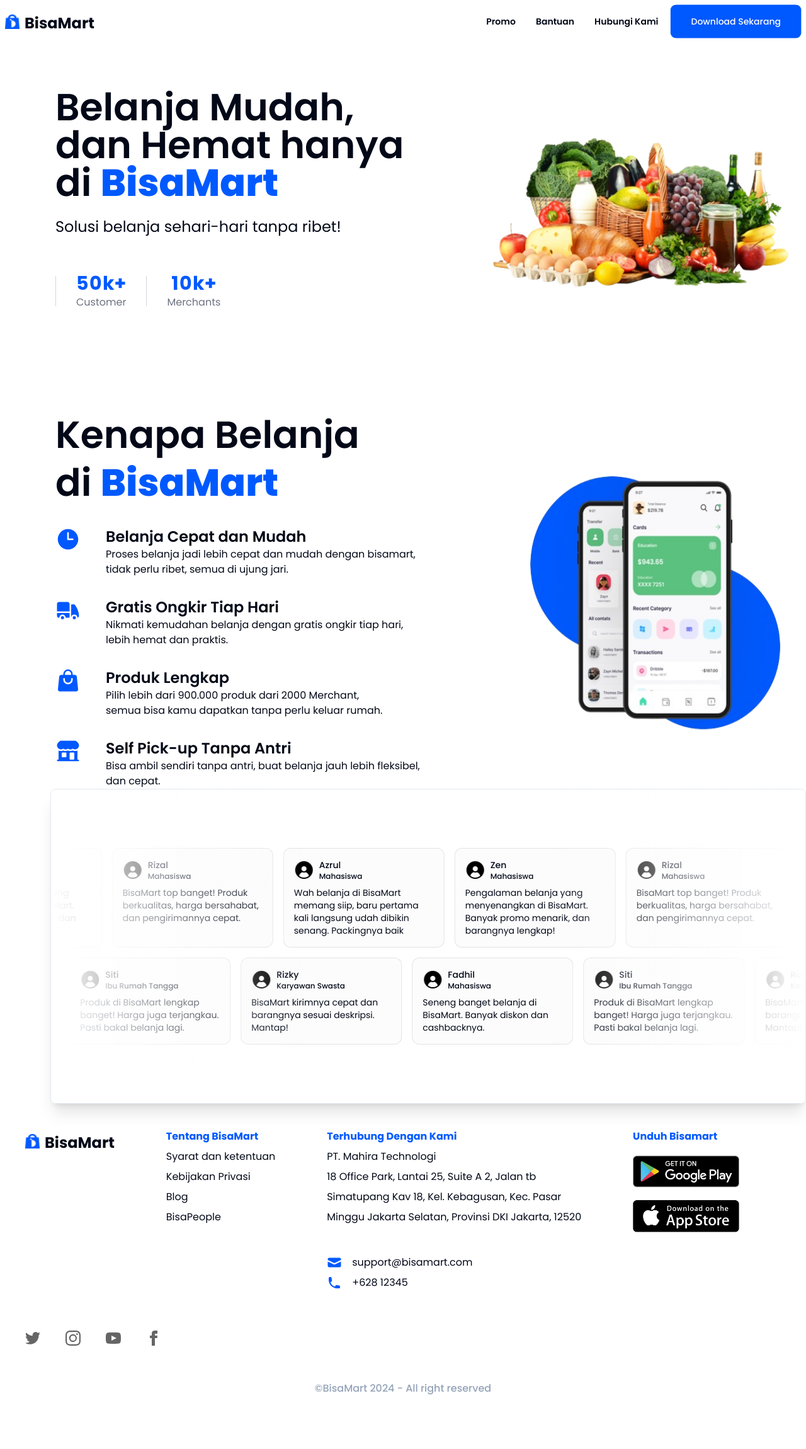
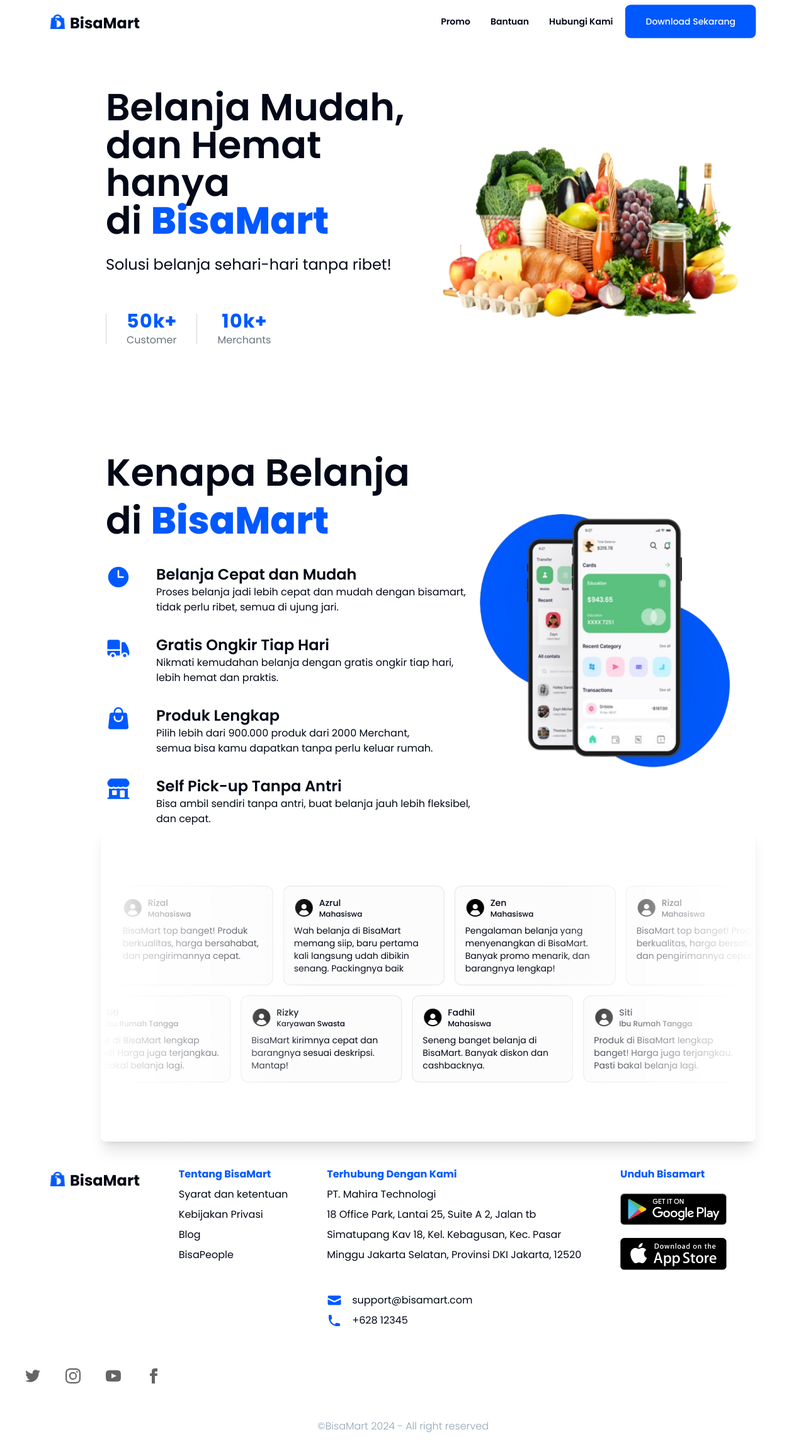
Before and after one commit to fauzanalhfzh/landing-page-bisamart, a Next.js app: page / in a window 1280 px wide. Shown: the whole page at 63% size. Before the commit the page ends 2240 px from the top, so only its background shows below. Built offline with nearby package versions, Linux system fonts and the light colour scheme.

Commit message:
fixing bugs in navbar and footer

```diff
--- a/app/layout.tsx
+++ b/app/layout.tsx
@@ -4,7 +4,7 @@
 
 const poppins = Poppins({
   subsets: ['latin'],
-  weight: ['400', '500', '600', '700', '800']
+  weight: ['300','400', '500', '600', '700', '800']
 })
 
 export const metadata: Metadata = {
--- a/app/page.tsx
+++ b/app/page.tsx
@@ -9,7 +9,7 @@
   return (
     <>
     <Navbar />
-    <div className="md:ms-20">
+    <div className="md:ms-20 md:px-20">
       <Hero />
       <Description />
       <Testimonial />
--- a/components/molecules/Footer.tsx
+++ b/components/molecules/Footer.tsx
@@ -4,7 +4,7 @@
 export default function Footer() {
   return (
     <>
-      <footer className="footer bg-base-100 p-10">
+      <footer className="footer bg-base-100 p-10 md:px-20">
         <nav>
         <div className="flex flex-row items-center justify-center gap-1 md:gap-2">
           <Image
@@ -103,7 +103,7 @@
         </svg>
       </a>
       </div>
-      <aside className="text-center py-6 text-slate-400 font-medium text-base">
+      <aside className="text-center py-6 text-slate-400 font-light text-base">
         <p>©BisaMart {new Date().getFullYear()} - All right reserved</p>
       </aside>
     </>
--- a/components/molecules/Navbar.tsx
+++ b/components/molecules/Navbar.tsx
@@ -22,7 +22,7 @@
   }, []);
 
   return (
-    <div className={`navbar bg-base-100 z-10 sticky top-0 transition-shadow duration-300 ${isScrolled ? 'shadow-lg' : ''}`}>
+    <div className={`navbar bg-base-100 md:px-20 z-10 sticky top-0 transition-shadow duration-300 ${isScrolled ? 'shadow-lg' : ''}`}>
       <div className="navbar-start">
         <div className="dropdown">
           <div tabIndex={0} role="button" className="btn btn-ghost lg:hidden">
--- a/components/molecules/Testimonial.tsx
+++ b/components/molecules/Testimonial.tsx
@@ -85,7 +85,7 @@
 
 export function Testimonial() {
   return (
-    <div className="relative flex h-[500px] w-full flex-col items-center justify-center overflow-hidden rounded-lg border bg-background md:shadow-xl">
+    <div className="relative flex h-[500px] w-full flex-col items-center justify-center overflow-hidden rounded-lg bg-background md:shadow-xl">
       <Marquee pauseOnHover className="[--duration:20s]">
         {firstRow.map((review) => (
           <ReviewCard key={review.status} {...review} />
```
